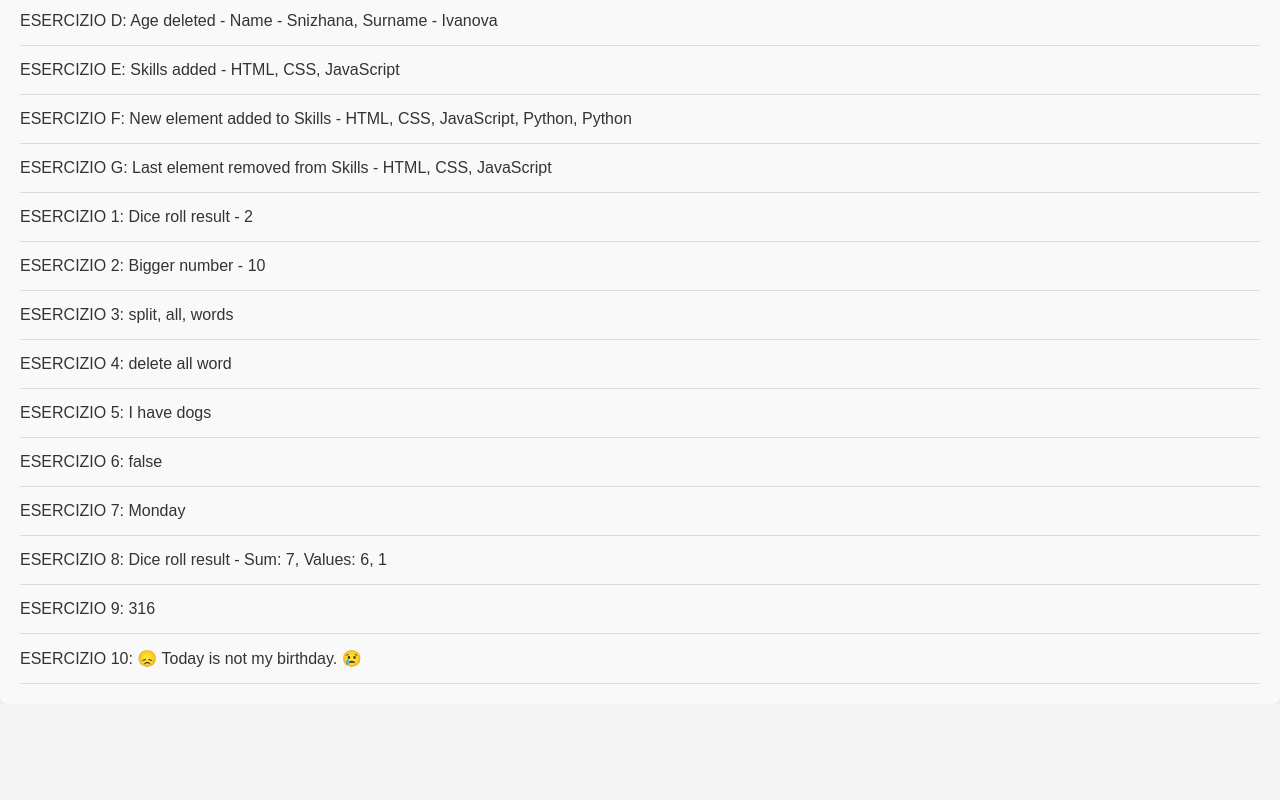
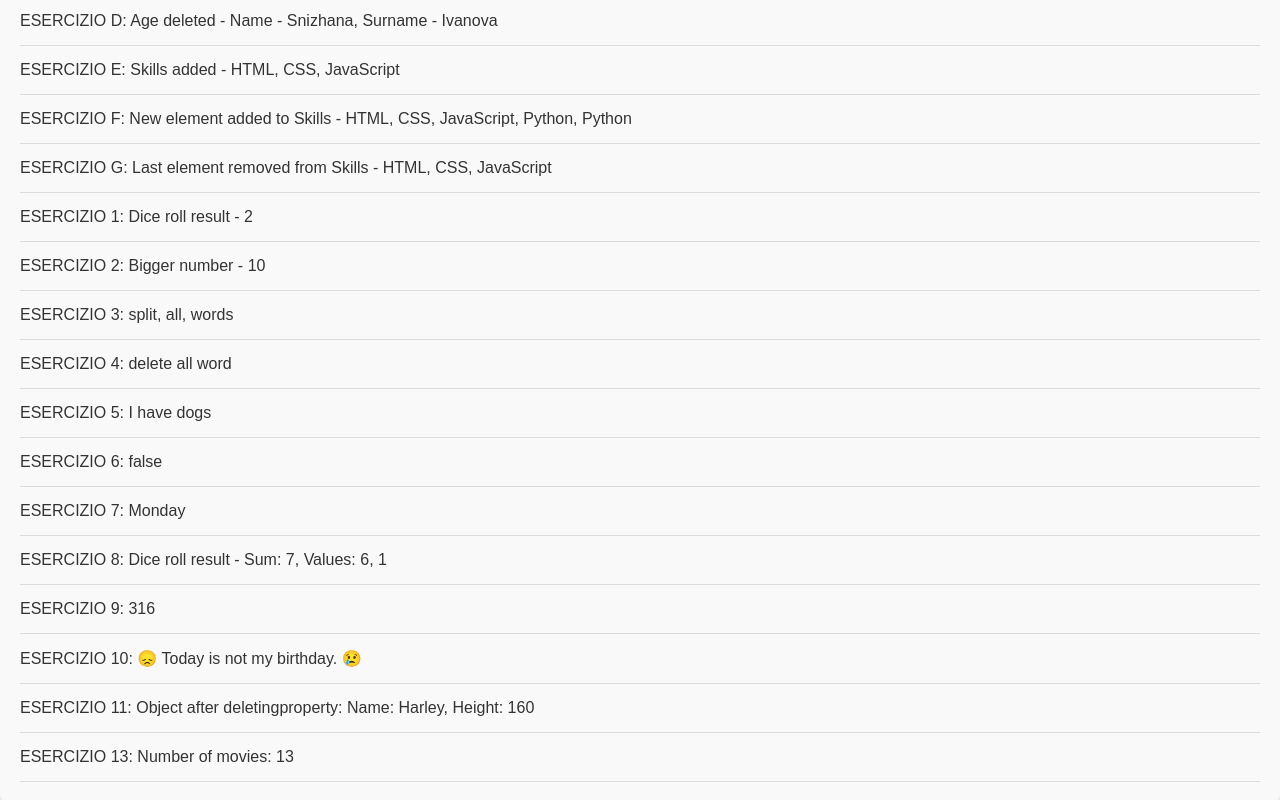
Before and after one commit to SnIvanova/13.11-progetto-finale, a plain HTML site: page index.HTML in a window 1280 px wide. Shown: the part 602-1402 px from the top of the page. Before the commit the page ends 1306 px from the top, so only its background shows below. Drawn offline with Linux system fonts and the light colour scheme.

Commit message:
Update index.HTML

```diff
--- a/index.HTML
+++ b/index.HTML
@@ -66,12 +66,21 @@
         const rollResult = rollTheDices(2);
         exerciseResultsDiv.innerHTML += `<p>ESERCIZIO 8: Dice roll result - Sum: ${rollResult.sum}, Values: ${rollResult.values.join(', ')}</p>`;
         exerciseResultsDiv.innerHTML += `<p>ESERCIZIO 9: ${howManyDays('2023-01-01')}</p>`;
+
         const birthdayResult = isTodayMyBirthday();
         const birthdayMessage = birthdayResult
             ? '<p class="happy">ESERCIZIO 10: 🎉 Today is my birthday! 🎂</p>'
             : '<p class="sad">ESERCIZIO 10: 😞 Today is not my birthday. 😢</p>';
 
         exerciseResultsDiv.innerHTML += birthdayMessage;
+
+        exerciseResultsDiv.innerHTML += `<p>ESERCIZIO 11: Object after deletingproperty:
+            Name: ${myObj.name}, Height: ${myObj.height}</p>`;
+
+
+        const numMovies = countMovies(movies);
+        exerciseResultsDiv.innerHTML += `<p>ESERCIZIO 13: Number of movies: ${numMovies}</p>`;
+
     </script>
 
 
```
